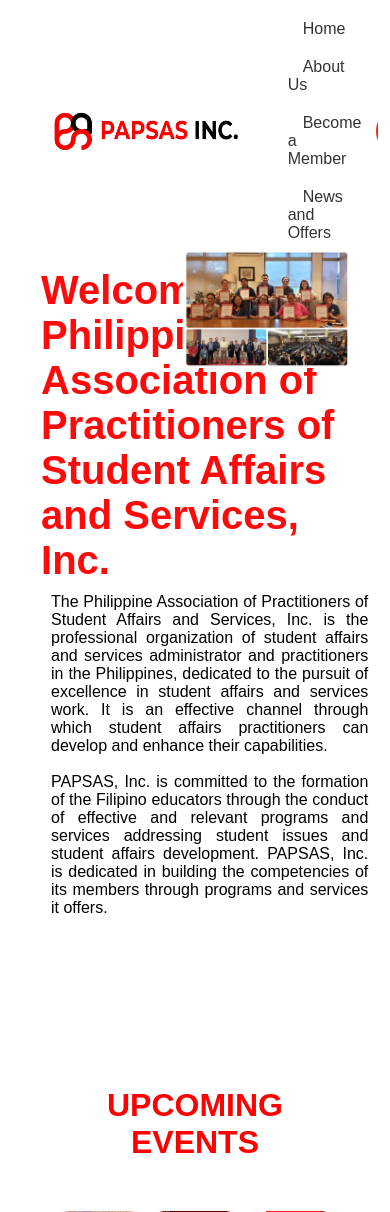
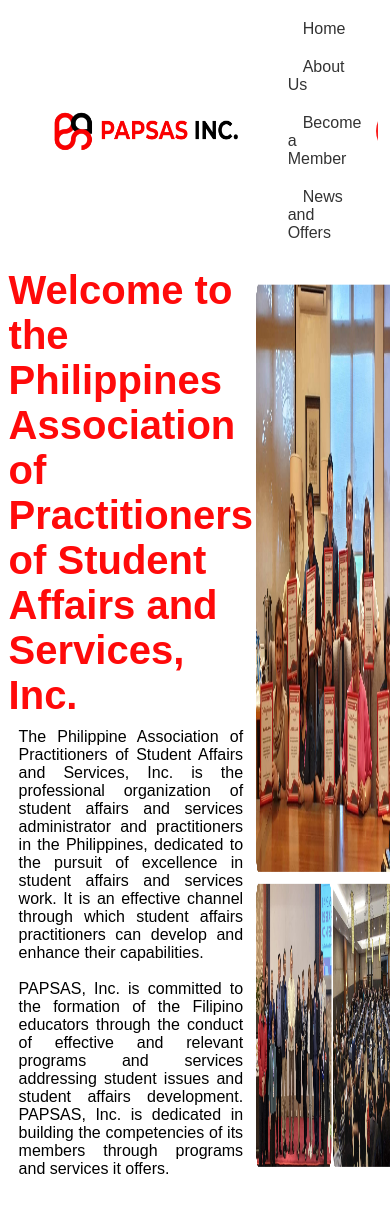
Before and after one commit to JohnPaulCalusor/THESIS, a Django app: page / in a window 390 px wide. Shown: the top 1212 px of the page. Run offline with Django 5.2, Linux system fonts and the light colour scheme.

Commit message:
responsive landing page

```diff
--- a/papsas_app/static/papsas_app/style.css
+++ b/papsas_app/static/papsas_app/style.css
@@ -49,10 +49,6 @@ nav {
 }
 .feature-img{
     width: 43%;
-    position: absolute;
-    bottom: 0;
-    right: 10%;
-    top: 14%;
 }
 .logo{
     width: 250px;
@@ -153,3 +149,9 @@ nav ul li a{
 .card .btn:hover {
     background-color: #ff0000;
 }
+
+.content-container {
+    display: flex;
+    justify-content: center;
+    flex-direction: row;
+}
--- a/papsas_app/templates/papsas_app/index.html
+++ b/papsas_app/templates/papsas_app/index.html
@@ -1,11 +1,13 @@
 {% extends 'papsas_app/layout.html' %}
 
 {% block body %}
-        <div class="content">
-            <h1> Welcome to the Philippines Association of Practitioners of Student Affairs and Services, Inc. </h1>
-            <p>The Philippine Association of Practitioners of Student Affairs and Services, Inc. is the professional organization of student affairs and services administrator and practitioners in the Philippines, dedicated to the pursuit of excellence in student affairs and services work. It is an effective channel through which student affairs practitioners can develop and enhance their capabilities. <br><br>PAPSAS, Inc. is committed to the formation of the Filipino educators through the conduct of effective and relevant programs and services addressing student issues and student affairs development. PAPSAS, Inc. is dedicated in building the competencies of its members through programs and services it offers.</p>
+        <div class="content-container">
+            <div class="content">
+                <h1> Welcome to the Philippines Association of Practitioners of Student Affairs and Services, Inc. </h1>
+                <p>The Philippine Association of Practitioners of Student Affairs and Services, Inc. is the professional organization of student affairs and services administrator and practitioners in the Philippines, dedicated to the pursuit of excellence in student affairs and services work. It is an effective channel through which student affairs practitioners can develop and enhance their capabilities. <br><br>PAPSAS, Inc. is committed to the formation of the Filipino educators through the conduct of effective and relevant programs and services addressing student issues and student affairs development. PAPSAS, Inc. is dedicated in building the competencies of its members through programs and services it offers.</p>
+            </div>
+            <img src="media/papsas_app/images/photogrid.png" class="feature-img">
         </div>
-        <img src="media/papsas_app/images/photogrid.png" class="feature-img">
 
         <div class="upcoming-events">
             <h1 class="title">UPCOMING EVENTS</h1>
```
